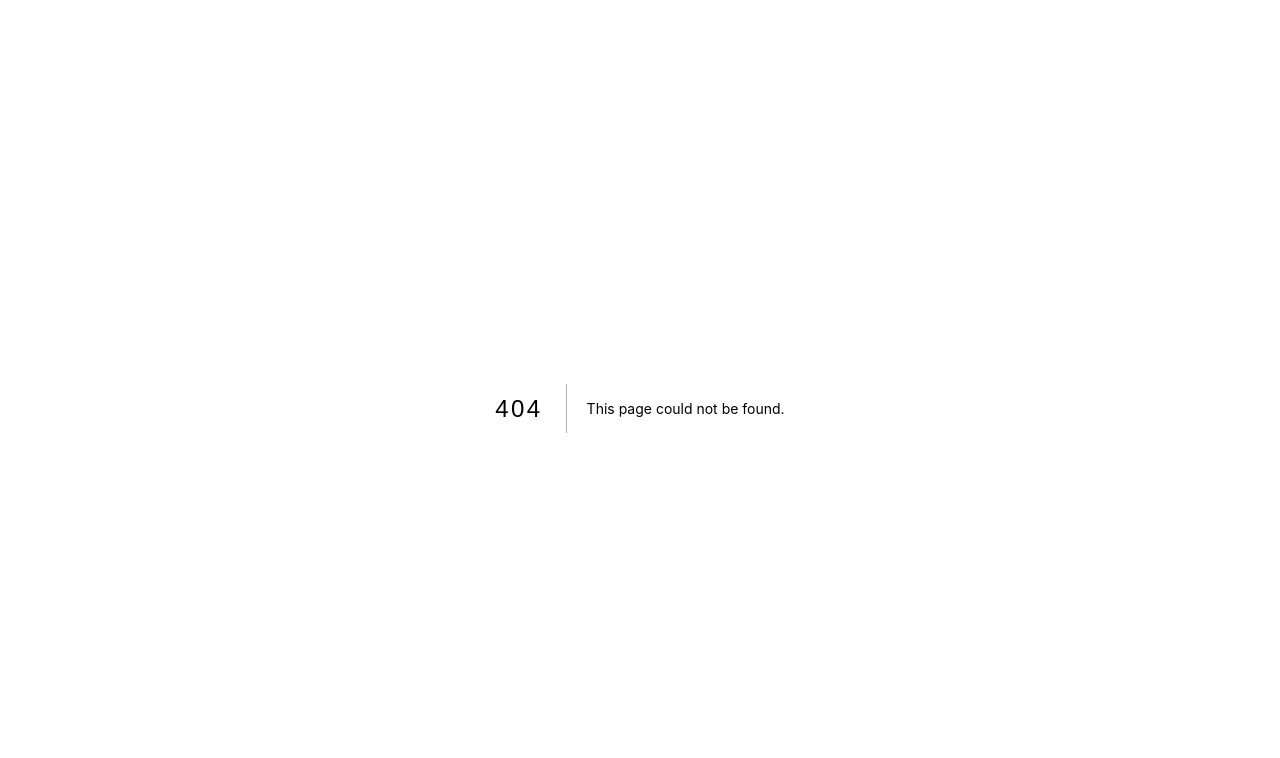
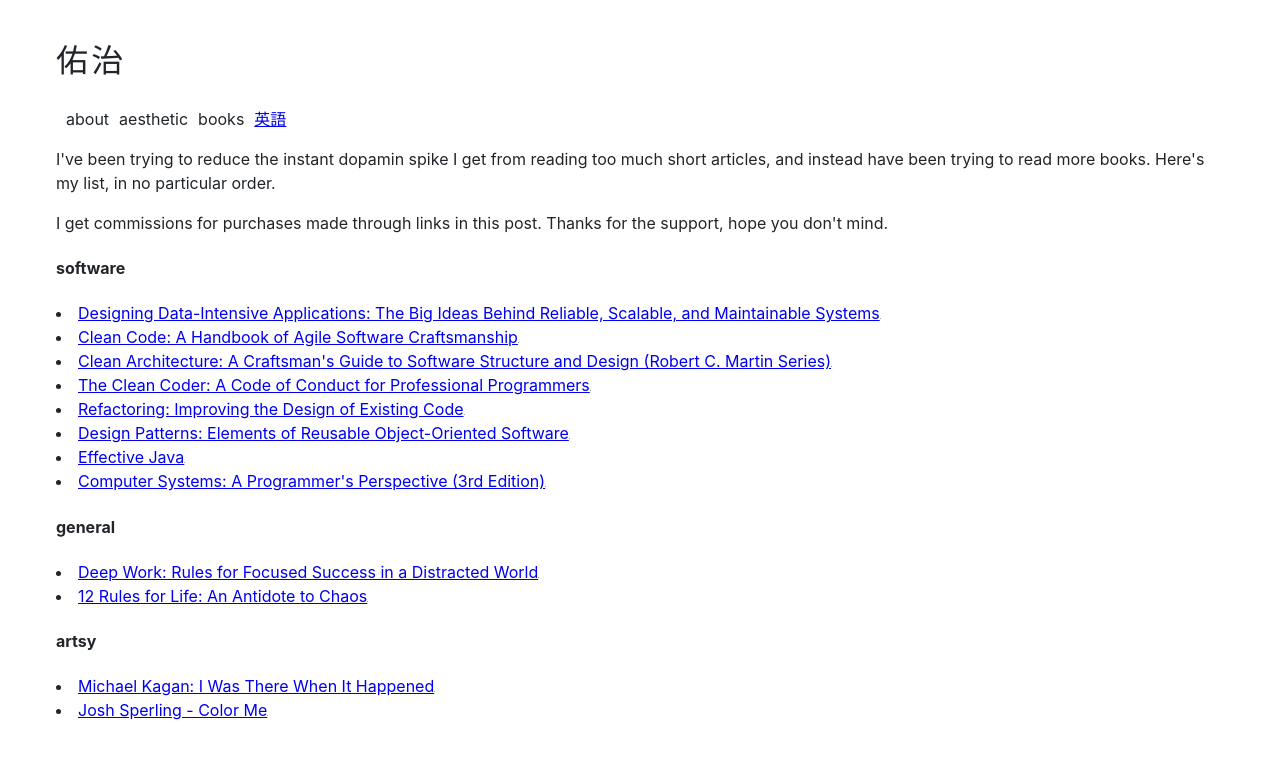
Before and after one commit to StevenConnors/me, a Next.js app: page /books in a window 1280 px wide. Before the commit this address had no page. Shown: the top 758 px of the page. Built offline with nearby package versions, Linux system fonts and the light colour scheme; grey boxes are pictures that could not be loaded.

Commit message:
Add amazon books section

```diff
--- a/components/header.js
+++ b/components/header.js
@@ -21,6 +21,10 @@ export default function Header() {
         <span className={styles.link}>aesthetic</span>
       </Link>
 
+      <Link href="/books">
+        <span className={styles.link}>books</span>
+      </Link>
+
       <a className={styles.link} href="https://www.linkedin.com/in/steven-connors/">
         <span>英語</span>
       </a>
--- /dev/null
+++ b/pages/books.js
@@ -0,0 +1,79 @@
+import Head from 'next/head'
+import Link from 'next/link'
+import Header from '../components/header'
+
+const amazonLinkStyle = {
+  border: "none !important",
+  margin: "0px !important",
+  selection: "none",
+  color:"inherit",
+  textDecoration: "none",
+}
+
+// style="border:none !important; margin:0px !important;"
+
+export default function About() {
+  return (
+    <>
+      <Header />
+
+      <p>
+        I've been trying to reduce the instant dopamin spike I get from reading too much short articles, and instead have been trying to read more books. Here's my list, in no particular order.
+      </p>
+      I get commissions for purchases made through links in this post. Thanks for the support, hope you don't mind.
+
+
+      <div>
+        <h4> software </h4>
+        <li>
+          <a target="_blank" style={{ amazonLinkStyle }} href="https://www.amazon.com/gp/product/1449373321/ref=as_li_tl?ie=UTF8&camp=1789&creative=9325&creativeASIN=1449373321&linkCode=as2&tag=yujitanaka-20&linkId=a963972a2c7d43baaf829db0005bad6f">Designing Data-Intensive Applications: The Big Ideas Behind Reliable, Scalable, and Maintainable Systems</a><img src="//ir-na.amazon-adsystem.com/e/ir?t=yujitanaka-20&l=am2&o=1&a=1449373321" width="1" height="1" border="0" alt="" />
+        </li>
+        <li>
+          <a target="_blank" style={{ amazonLinkStyle }} href="https://www.amazon.com/gp/product/0132350882/ref=as_li_tl?ie=UTF8&camp=1789&creative=9325&creativeASIN=0132350882&linkCode=as2&tag=yujitanaka-20&linkId=14e6112fc2e73952a8d9459ff6e0b904">Clean Code: A Handbook of Agile Software Craftsmanship</a><img src="//ir-na.amazon-adsystem.com/e/ir?t=yujitanaka-20&l=am2&o=1&a=0132350882" width="1" height="1" border="0" alt="" />
+        </li>
+        <li>
+          <a target="_blank" style={{ amazonLinkStyle }} href="https://www.amazon.com/gp/product/0134494164/ref=as_li_tl?ie=UTF8&camp=1789&creative=9325&creativeASIN=0134494164&linkCode=as2&tag=yujitanaka-20&linkId=5b42b5f5dca2a1f302f9941e1baa7a2a">Clean Architecture: A Craftsman's Guide to Software Structure and Design (Robert C. Martin Series)</a><img src="//ir-na.amazon-adsystem.com/e/ir?t=yujitanaka-20&l=am2&o=1&a=0134494164" width="1" height="1" border="0" alt="" />
+        </li>
+        <li>
+          <a target="_blank" style={{ amazonLinkStyle }} href="https://www.amazon.com/gp/product/0137081073/ref=as_li_tl?ie=UTF8&camp=1789&creative=9325&creativeASIN=0137081073&linkCode=as2&tag=yujitanaka-20&linkId=0cb9cf3aef9ab4ff39336002431ead84">The Clean Coder: A Code of Conduct for Professional Programmers</a><img src="//ir-na.amazon-adsystem.com/e/ir?t=yujitanaka-20&l=am2&o=1&a=0137081073" width="1" height="1" border="0" alt="" />
+        </li>
+        <li>
+          <a target="_blank" style={{ amazonLinkStyle }} href="https://www.amazon.com/gp/product/0201485672/ref=as_li_tl?ie=UTF8&camp=1789&creative=9325&creativeASIN=0201485672&linkCode=as2&tag=yujitanaka-20&linkId=74e8207e029fce2deeb56b75b6dbadac">Refactoring: Improving the Design of Existing Code</a><img src="//ir-na.amazon-adsystem.com/e/ir?t=yujitanaka-20&l=am2&o=1&a=0201485672" width="1" height="1" border="0" alt="" />
+        </li>
+        <li>
+          <a target="_blank" style={{ amazonLinkStyle }} href="https://www.amazon.com/gp/product/0201633612/ref=as_li_tl?ie=UTF8&camp=1789&creative=9325&creativeASIN=0201633612&linkCode=as2&tag=yujitanaka-20&linkId=328a6d6c4817c2d564e0188b73e40b8b">Design Patterns: Elements of Reusable Object-Oriented Software</a><img src="//ir-na.amazon-adsystem.com/e/ir?t=yujitanaka-20&l=am2&o=1&a=0201633612" width="1" height="1" border="0" alt="" />
+        </li>
+        <li>
+          <a target="_blank" style={{ amazonLinkStyle }} href="https://www.amazon.com/gp/product/0134685997/ref=as_li_tl?ie=UTF8&camp=1789&creative=9325&creativeASIN=0134685997&linkCode=as2&tag=yujitanaka-20&linkId=8037a6c1daebfd42988476ec2a6c5558">Effective Java</a><img src="//ir-na.amazon-adsystem.com/e/ir?t=yujitanaka-20&l=am2&o=1&a=0134685997" width="1" height="1" border="0" alt="" />
+        </li>
+        <li>
+          <a target="_blank" style={{ amazonLinkStyle }} href="https://www.amazon.com/gp/product/013409266X/ref=as_li_tl?ie=UTF8&camp=1789&creative=9325&creativeASIN=013409266X&linkCode=as2&tag=yujitanaka-20&linkId=c6062963540be7bc0994bae422e7c648">Computer Systems: A Programmer's Perspective (3rd Edition)</a><img src="//ir-na.amazon-adsystem.com/e/ir?t=yujitanaka-20&l=am2&o=1&a=013409266X" width="1" height="1" border="0" alt=""/>
+        </li>
+      </div>
+
+      <div>
+        <h4> general </h4>
+        <li>
+        <a target="_blank" style={{ amazonLinkStyle }} href="https://www.amazon.com/gp/product/1455586692/ref=as_li_tl?ie=UTF8&camp=1789&creative=9325&creativeASIN=1455586692&linkCode=as2&tag=yujitanaka-20&linkId=9381d859f584649d8beacf6075bf53df">Deep Work: Rules for Focused Success in a Distracted World</a><img src="//ir-na.amazon-adsystem.com/e/ir?t=yujitanaka-20&l=am2&o=1&a=1455586692" width="1" height="1" border="0" alt="" />
+        </li>
+        <li>
+        <a target="_blank" style={{ amazonLinkStyle }}href="https://www.amazon.com/gp/product/0345816021/ref=as_li_tl?ie=UTF8&camp=1789&creative=9325&creativeASIN=0345816021&linkCode=as2&tag=yujitanaka-20&linkId=ac8e06b78c1d6c335b341d94cc321de3">12 Rules for Life: An Antidote to Chaos</a><img src="//ir-na.amazon-adsystem.com/e/ir?t=yujitanaka-20&l=am2&o=1&a=0345816021" width="1" height="1" border="0" alt=""/>
+        </li>
+
+      </div>
+
+
+
+      {/* Art books */}
+      <div>
+        <h4> artsy </h4>
+        <li>
+          <a target="_blank" style={{ amazonLinkStyle }} href="https://www.amazon.com/gp/product/B07XYMTJ7R/ref=as_li_tl?ie=UTF8&camp=1789&creative=9325&creativeASIN=B07XYMTJ7R&linkCode=undefined&tag=yujitanaka-20&linkId=58af20654661af2b745f10e95f356f98">Michael Kagan: I Was There When It Happened</a><img src="//ir-na.amazon-adsystem.com/e/ir?t=yujitanaka-20&l=am2&o=1&a=B07XYMTJ7R" width="1" height="1" border="0" alt="" />
+        </li>
+        <li>
+          <a target="_blank" style={{ amazonLinkStyle }} href="https://www.amazon.com/gp/product/2377390196/ref=as_li_tl?ie=UTF8&camp=1789&creative=9325&creativeASIN=2377390196&linkCode=as2&tag=yujitanaka-20&linkId=817e04758c780476569620a3accd5d4f">Josh Sperling - Color Me</a><img src="//ir-na.amazon-adsystem.com/e/ir?t=yujitanaka-20&l=am2&o=1&a=2377390196" width="1" height="1" border="0" alt="" />
+        </li>
+      </div>
+    </>
+  )
+}
```
